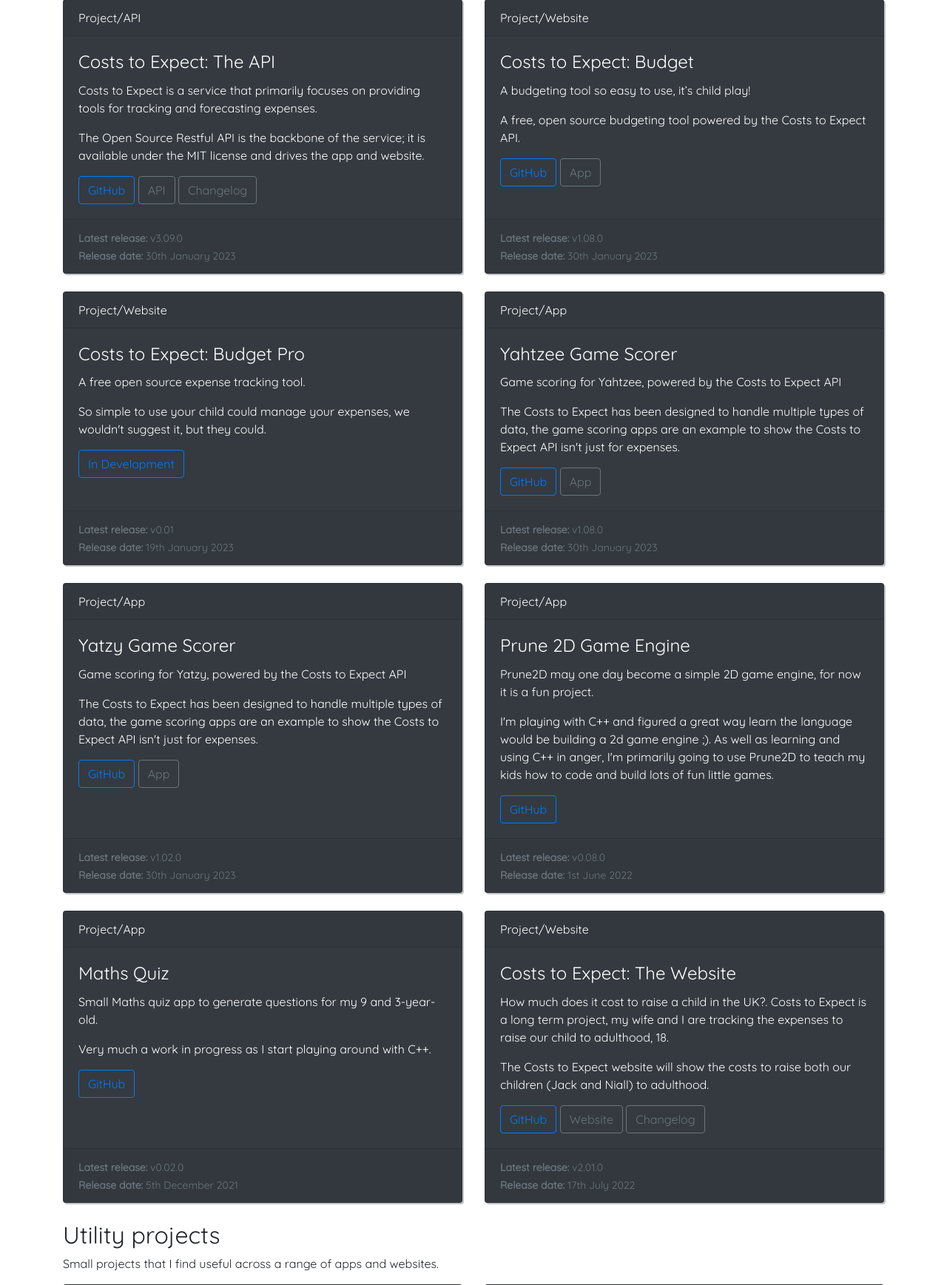
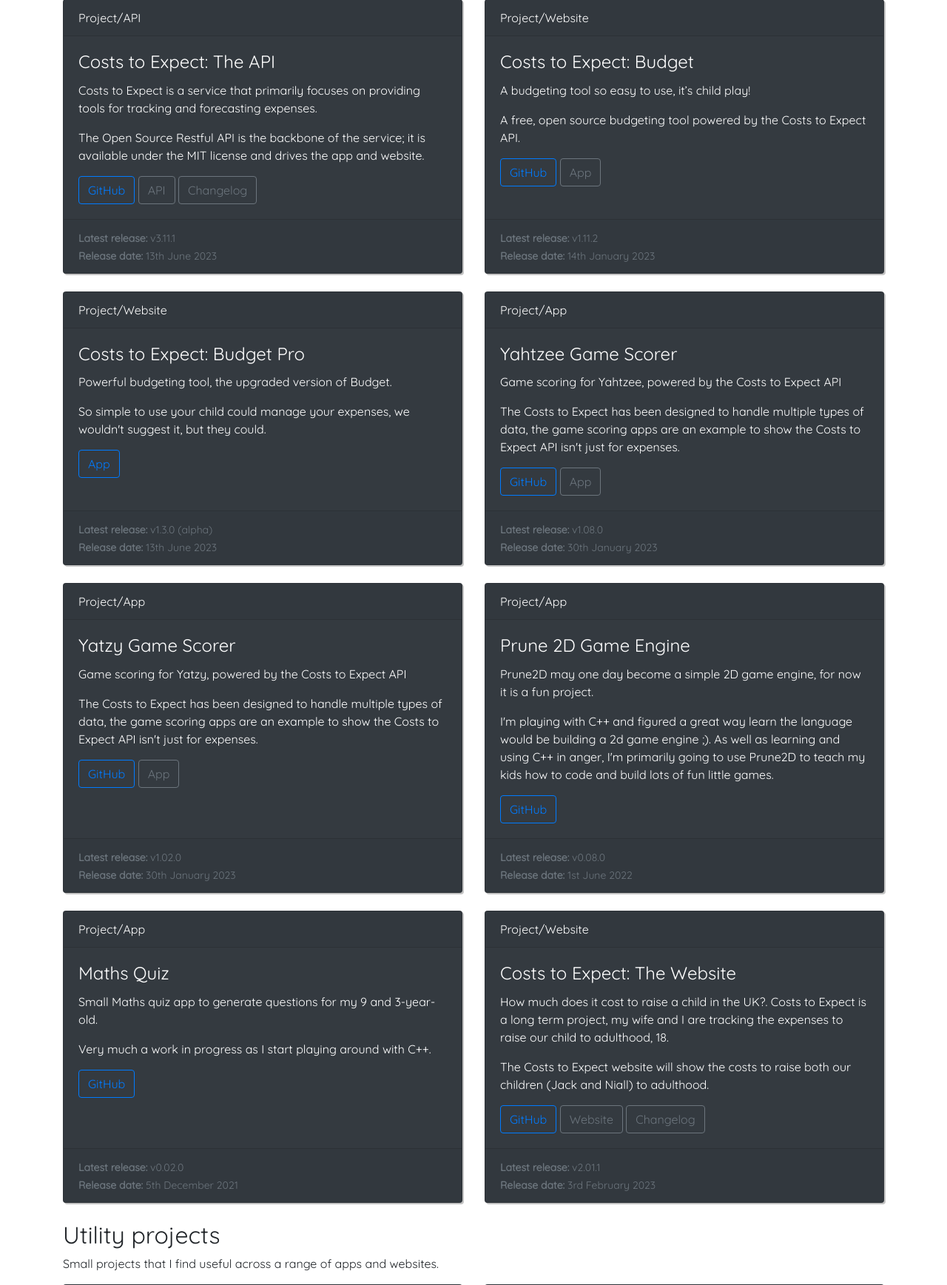
Before and after one commit to deanblackborough/transmute-coffee, a PHP site: page / in a window 1280 px wide. Shown: the part 622-2359 px from the top of the page at 74% size. Run offline with PHP 8.4, Linux system fonts and the light colour scheme; some libraries are stand-ins or nearby versions.

Commit message:
Content
- Content updates

```diff
--- a/index.php
+++ b/index.php
@@ -92,8 +92,8 @@
                            class="btn btn-outline-secondary">Changelog</a>
                     </div>
                     <div class="card-footer text-muted">
-                        <small><strong>Latest release:</strong> v3.09.0<br/>
-                            <strong>Release date:</strong> 30th January 2023
+                        <small><strong>Latest release:</strong> v3.11.1<br/>
+                            <strong>Release date:</strong> 13th June 2023
                         </small>
                     </div>
                 </div>
@@ -111,8 +111,8 @@
                             class="btn btn-outline-secondary">App</a>
                     </div>
                     <div class="card-footer text-muted">
-                        <small><strong>Latest release:</strong> v1.08.0<br/>
-                            <strong>Release date:</strong> 30th January 2023
+                        <small><strong>Latest release:</strong> v1.11.2<br/>
+                            <strong>Release date:</strong> 14th January 2023
                         </small>
                     </div>
                 </div>
@@ -124,15 +124,15 @@
                     <div class="card-header">Project/Website</div>
                     <div class="card-body">
                         <h4 class="card-title" id="costs-to-expect-budget-pro">Costs to Expect: Budget Pro</a></h4>
-                        <p class="card-text">A free open source expense tracking tool.</p>
+                        <p class="card-text">Powerful budgeting tool, the upgraded version of Budget.</p>
                         <p class="card-text">So simple to use your child could manage your expenses,
                             we wouldn't suggest it, but they could.</p>
                         <a href="https://budget-pro.costs-to-expect.com/"
-                           class="btn btn-outline-primary">In Development</a>
+                           class="btn btn-outline-primary">App</a>
                     </div>
                     <div class="card-footer text-muted">
-                        <small><strong>Latest release:</strong> v0.01<br/>
-                            <strong>Release date:</strong> 19th January 2023
+                        <small><strong>Latest release:</strong> v1.3.0 (alpha)<br/>
+                            <strong>Release date:</strong> 13th June 2023
                         </small>
                     </div>
                 </div>
@@ -231,8 +231,8 @@
                            class="btn btn-outline-secondary">Changelog</a>
                     </div>
                     <div class="card-footer text-muted">
-                        <small><strong>Latest release:</strong> v2.01.0<br/>
-                            <strong>Release date:</strong> 17th July 2022
+                        <small><strong>Latest release:</strong> v2.01.1<br/>
+                            <strong>Release date:</strong> 3rd February 2023
                         </small>
                     </div>
                 </div>
```
Also changed, not shown: CHANGELOG.md.
